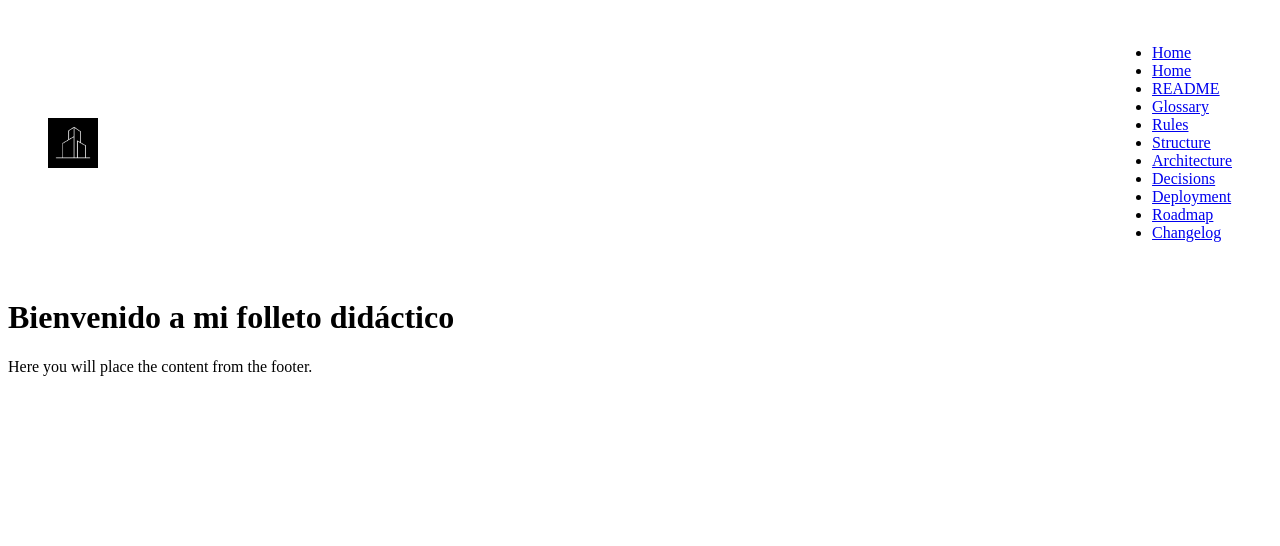
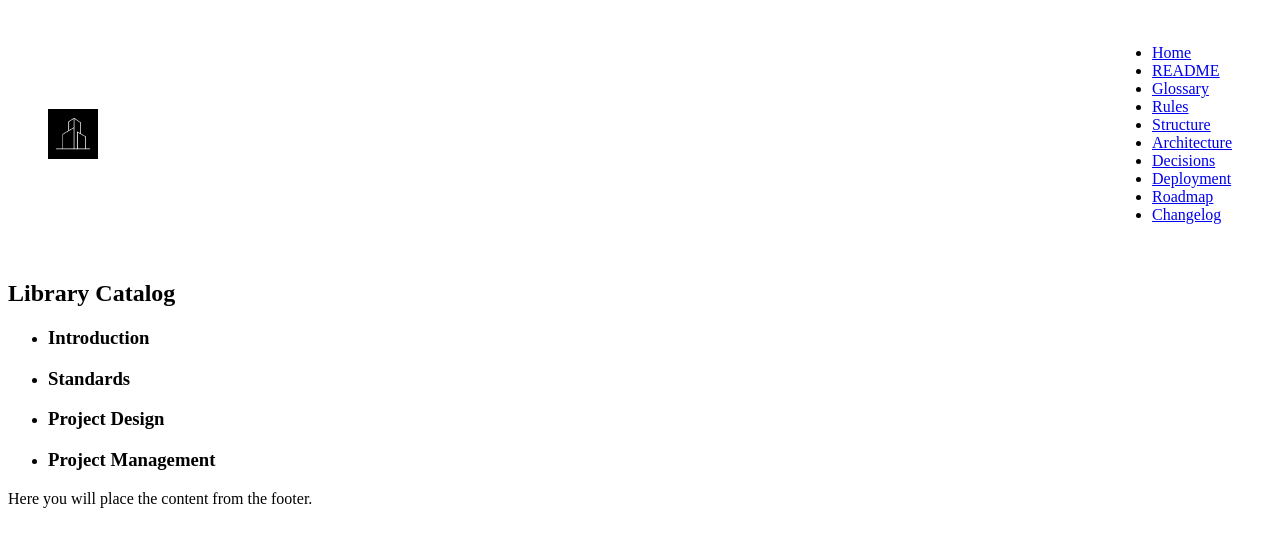
Before and after one commit to Entus01/Repos-Documentation, a React (Vite) app: page / in a window 1280 px wide. Shown: the top 546 px of the page. Built offline with nearby package versions, Linux system fonts and the light colour scheme.

Commit message:
feat(sidebar): add categorized document navigation

```diff
--- a/src/App/App.jsx
+++ b/src/App/App.jsx
@@ -1,26 +1,31 @@
 import { BrowserRouter, Routes, Route } from "react-router-dom";
 import { useState } from "react";
 import "./App.css";
-import Home from "../pages/Home/Home.jsx";
-import Standards from "../pages/Standards/Standards.jsx";
-import Templates from "../pages/Templates/Templates.jsx";
-import Examples from "../pages/Examples/Examples.jsx";
 import Header from "../components/Header/Header.jsx";
+import SideBar from "../components/sidebar/SideBar.jsx";
 import Footer from "../components/Footer/Footer.jsx";
 import logo from "../assets/Repos-Structure.png";
 
 export default function App() {
   return (
     <BrowserRouter>
-      <Header logo={logo} />
-      <main>
-        <Routes>
-          <Route path="/" element={<Home />} />
-          <Route path="/standards" element={<Standards />} />
-          <Route path="/templates" element={<Templates />} />
-          <Route path="/examples" element={<Examples />} />
+      <Header logo={logo} title="Repos Structure" />
+
+      <main className="main-content">
+        <SideBar className="sidebar"/>
+        <Routes className="content">
+          <Route path="/readme" element={<div>README Content</div>} />
+          <Route path="/glossary" element={<div>Glossary Content</div>} />
+          <Route path="/rules" element={<div>Rules Content</div>} />
+          <Route path="/structure" element={<div>Structure Content</div>} />
+          <Route path="/architecture" element={<div>Architecture Content</div>} />
+          <Route path="/decisions" element={<div>Decisions Content</div>} />
+          <Route path="/deployment" element={<div>Deployment Content</div>} />
+          <Route path="/roadmap" element={<div>Roadmap Content</div>} />
+          <Route path="/changelog" element={<div>Changelog Content</div>} />
         </Routes>
       </main>
+
       <Footer />
     </BrowserRouter>
   );
--- /dev/null
+++ b/src/components/SideBar/SideBar.jsx
@@ -0,0 +1,37 @@
+import React from "react";
+import { useState } from "react";
+import { Link } from "react-router-dom";
+import "./SideBar.css";
+import { NAV_ITEMS, CATEGORIES } from "../../constants/navigation.js";
+
+export default function SideBar() {
+  const [activeCategory, setActiveCategory] = useState(null);
+
+  function toggleCategory(categoryId) {
+    setActiveCategory((prevCategory) => (prevCategory === categoryId ? null : categoryId));
+  }
+
+  return (
+    <>
+      <h2 className="sidebar-title">Library Catalog</h2>
+      <ul>
+        {CATEGORIES.map((category) => (
+          <li key={category.id}>
+            <h3 onClick={() => toggleCategory(category.id)}>{category.name}</h3>
+            {activeCategory === category.id && (
+              <ul>
+                {NAV_ITEMS.filter((item) => item.category === category.name)
+                  .sort((a, b) => a.name.localeCompare(b.name))
+                  .map((item) => (
+                    <li key={item.id}>
+                      <Link to={item.path}>{item.name}</Link>
+                    </li>
+                  ))}
+              </ul>
+            )}
+          </li>
+        ))}
+      </ul>
+    </>
+  );
+}
--- a/src/constants/navigation.js
+++ b/src/constants/navigation.js
@@ -1,12 +1,18 @@
 export const NAV_ITEMS = [
-    { id: 0, name: "Home", path: "/" },
-    { id: 1, name: "README", path: "/readme" },
-    { id: 2, name: "Glossary", path: "/glossary" },
-    { id: 3, name: "Rules", path: "/rules" },
-    { id: 4, name: "Structure", path: "/structure" },
-    { id: 5, name: "Architecture", path: "/architecture" },
-    { id: 6, name: "Decisions", path: "/decisions" },
-    { id: 7, name: "Deployment", path: "/deployment" },
-    { id: 8, name: "Roadmap", path: "/roadmap" },
-    { id: 9, name: "Changelog", path: "/changelog" }
+    { id: 1, name: "README", path: "/readme", category: "Introduction" },
+    { id: 2, name: "Glossary", path: "/glossary", category: "Introduction" },
+    { id: 3, name: "Rules", path: "/rules", category: "Standards" },
+    { id: 4, name: "Structure", path: "/structure", category: "Standards" },
+    { id: 5, name: "Architecture", path: "/architecture", category: "Project Design" },
+    { id: 6, name: "Decisions", path: "/decisions", category: "Project Management" },
+    { id: 7, name: "Deployment", path: "/deployment", category: "Project Design" },
+    { id: 8, name: "Roadmap", path: "/roadmap", category: "Project Management" },
+    { id: 9, name: "Changelog", path: "/changelog", category: "Project Management" }
 ];
+
+export const CATEGORIES = [
+    { id: 1, name: "Introduction" },
+    { id: 2, name: "Standards" },
+    { id: 3, name: "Project Design" },
+    { id: 4, name: "Project Management" }
+];
```
Also changed, not shown: src/components/SideBar/SideBar.css (added).
